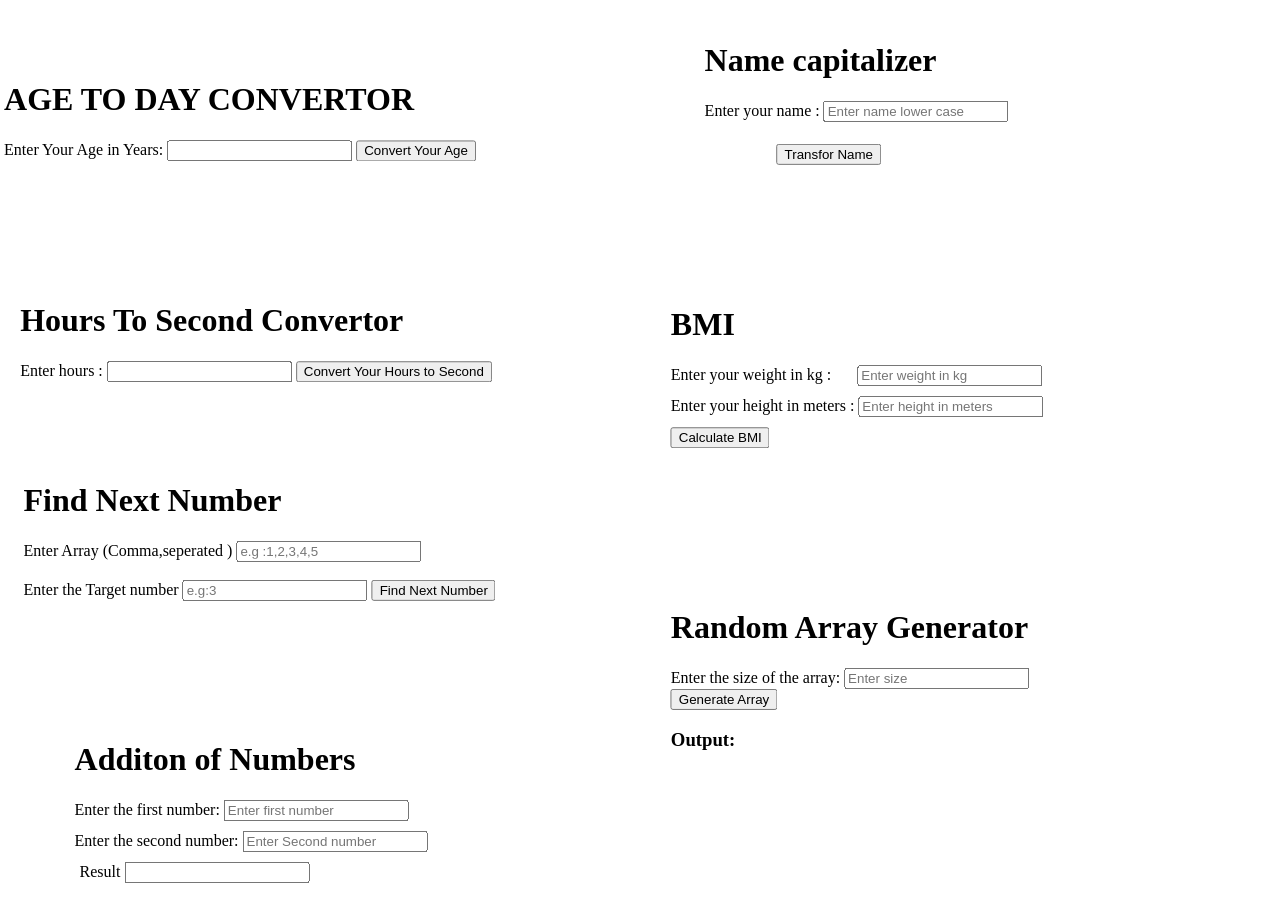
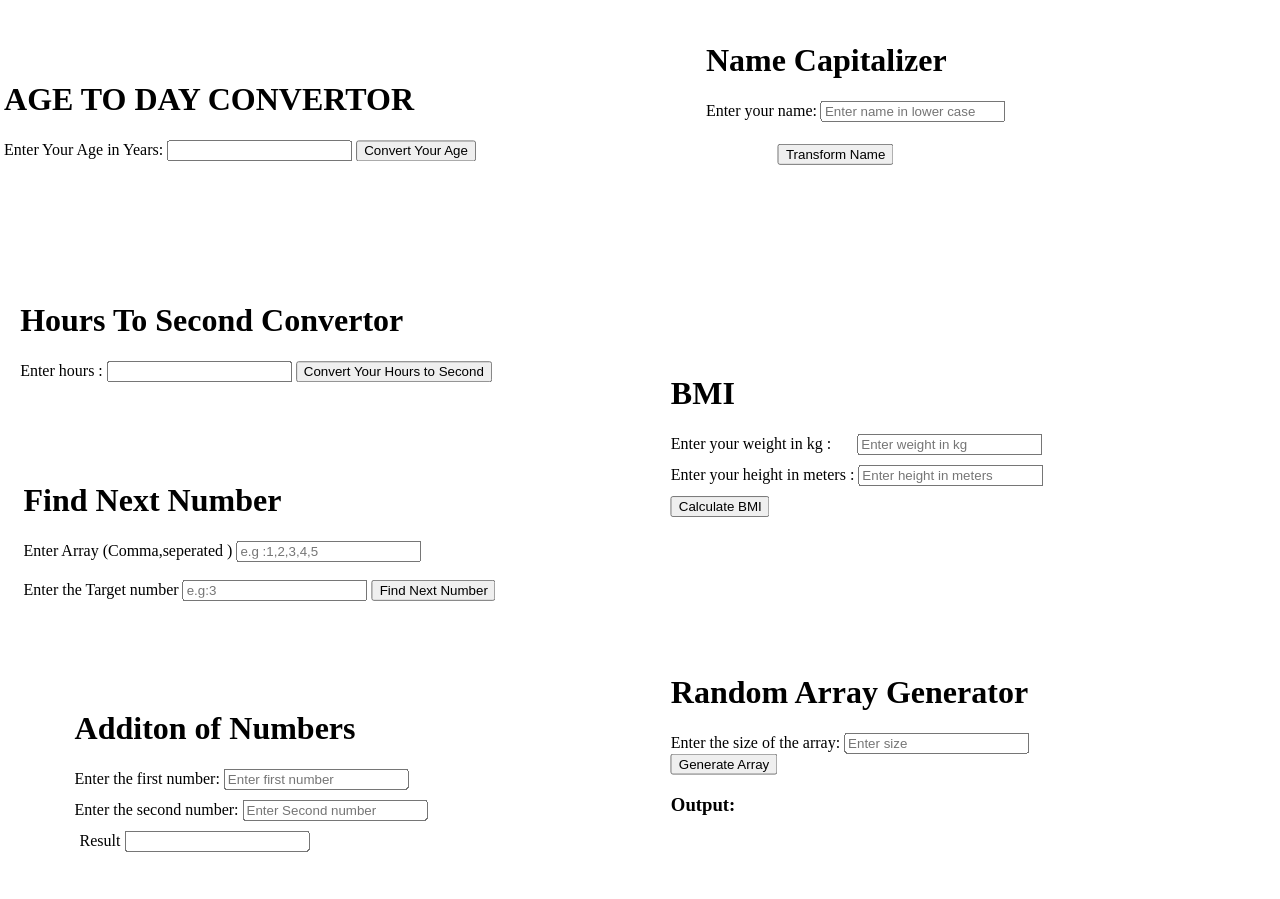
Before and after one commit to M-Haseeb138/Uraan, a plain HTML site: page Task5/task5.html in a window 1280 px wide. After the commit the page ends 868 px from the top, so only its background shows below. Drawn offline with Linux system fonts and the light colour scheme.

Commit message:
final commit

```diff
--- a/Task5/task5.css
+++ b/Task5/task5.css
@@ -34,51 +34,56 @@
     transform: translate(-32%, -40%);
     padding: 7rem 3rem 1rem 1rem;
 }
-#nametransformer{
+
+#nametransformer {
     margin-left: 72px;
 }
-#lowercasename{
+
+#lowercasename {
     margin-bottom: 22px;
 }
+
 .task5 {
     position: absolute;
-    top: 37%;
+    top: 54%;
     left: 63%;
     transform: translate(-32%, -40%);
-    padding: 7rem 3rem 1rem 1rem;
+    padding: 0rem 3rem 1rem 1rem;
 }
-#weight{
+
+#weight {
     margin-left: 22px;
     margin-bottom: 10px;
 }
 
-#height{
+#height {
     margin-bottom: 10px;
 }
 
 .task6 {
     position: absolute;
-    top: 68%;
+    top: 87%;
     left: 63%;
     transform: translate(-32%, -22%);
-    padding: 7rem 3rem 1rem 1rem;
+    padding: 0rem 3rem 1rem 1rem;
 }
+
 .task7 {
     position: absolute;
-    top: 84%;
+    top: 91%;
     left: 15%;
     transform: translate(-32%, -22%);
-    padding: 7rem 3rem 1rem 1rem;
+    padding: 0rem 3rem 1rem 1rem;
 }
 
-#num1{
+#num1 {
     margin-bottom: 10px;
 }
 
-#num2{
+#num2 {
     margin-bottom: 10px;
 }
 
-#Resultlabel{
+#Resultlabel {
     margin-left: 5px;
 }
--- a/Task5/task5.html
+++ b/Task5/task5.html
@@ -39,12 +39,13 @@
     </div>
 
     <div class="task4">
-        <h1>Name capitalizer</h1>
-        <label for="name">Enter your name : </label>
-        <input id="lowercasename" type="text" placeholder="Enter name lower case"><br>
-        <button id="nametransformer" onclick="TransformName()"> Transfor Name</button>
+        <h1>Name Capitalizer</h1>
+        <label for="lowercasename">Enter your name:</label>
+        <input id="lowercasename" type="text" placeholder="Enter name in lower case"><br>
+        <button id="nametransformer" onclick="TransformName()">Transform Name</button>
         <p id="newname"></p>
     </div>
+
 
     <div class="task5">
         <h1>BMI</h1>
--- a/Task5/task5.js
+++ b/Task5/task5.js
@@ -75,10 +75,6 @@ function TransformName() {
     else {
         document.getElementById('newname').innerText = 'please Enter the valid name';
     }
-
-
-
-
 }
 
 
```
